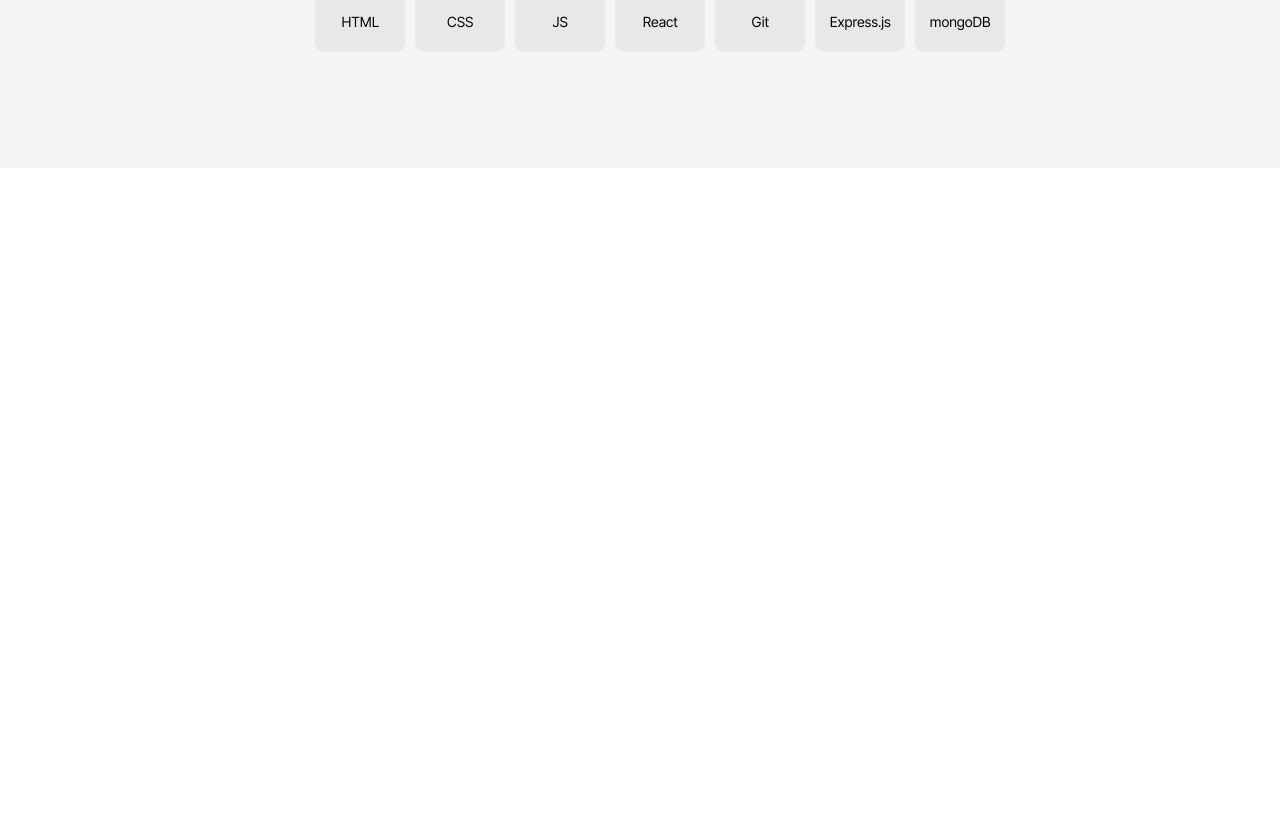
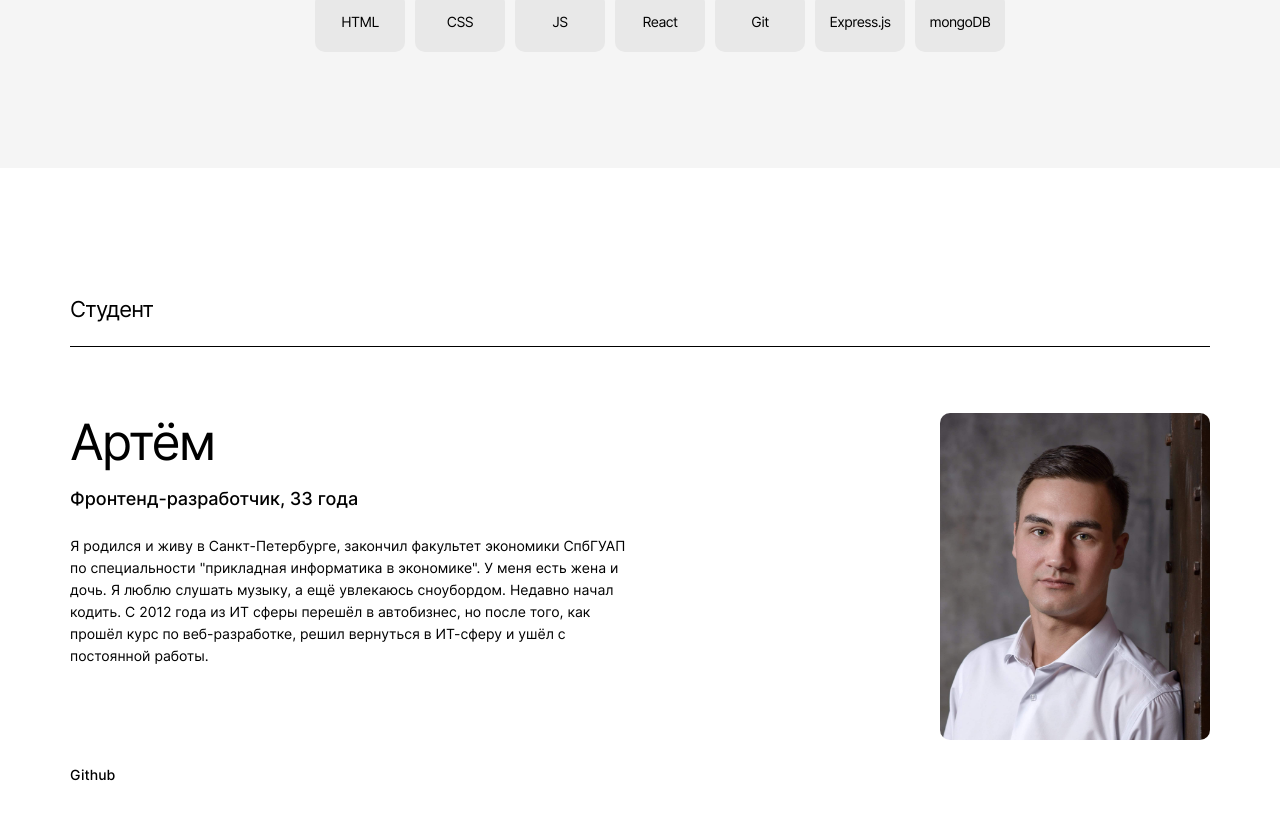
Before and after one commit to ARTALEAL/movies-explorer-frontend, a React (Create React App) app: page / in a window 1280 px wide. Shown: the part 1751-2570 px from the top of the page. Before the commit the page ends 1919 px from the top, so only its background shows below. Built offline with nearby package versions, Linux system fonts and the light colour scheme.

Commit message:
about me

```diff
--- a/src/components/About/About.js
+++ b/src/components/About/About.js
@@ -24,7 +24,7 @@ const About = () => {
       <div>
         <div className="about__time-bar">
           <div className="about__backend">1 Неделя</div>
-          <div className="about__frontend">4 Неделя</div>
+          <div className="about__frontend">4 Недели</div>
         </div>
         <div className="about__time-text">
           <div className="about__backend-text">Back-end</div>
--- a/src/components/App/App.js
+++ b/src/components/App/App.js
@@ -5,7 +5,7 @@ import './App.css';
 import Main from '../Main/Main';
 
 function App() {
-  const [isLoggedIn, setIsLoggedIn] = useState(true);
+  const [isLoggedIn, setIsLoggedIn] = useState(false);
   return (
     <div className="App">
       <Routes>
--- a/src/components/Main/Main.js
+++ b/src/components/Main/Main.js
@@ -1,12 +1,14 @@
 import Promo from '../Promo/Promo';
 import About from '../About/About';
 import Technologies from '../Technologies/Technologies';
+import Student from '../Student/Student';
 const Main = ({ loggedIn }) => {
   return (
     <>
       <Promo loggedIn={loggedIn} />
       <About />
       <Technologies />
+      <Student />
     </>
   );
 };
--- /dev/null
+++ b/src/components/Student/Student.css
@@ -0,0 +1,79 @@
+.student {
+  padding: 110px 70px 100px 70px;
+}
+
+.student__title {
+  font-weight: 400;
+  font-size: 22px;
+  line-height: 27px;
+  letter-spacing: -0.04em;
+  color: #000000;
+  padding-bottom: 23px;
+  border-bottom: 1px solid #000000;
+  text-align: left;
+  margin-bottom: 66px;
+}
+
+.student__content {
+  display: flex;
+  justify-content: space-between;
+}
+
+.student__info {
+  width: 50%;
+}
+
+.student__name {
+  font-weight: 400;
+  font-size: 50px;
+  line-height: 58px;
+  letter-spacing: -0.04em;
+  color: #000000;
+  display: block;
+  text-align: left;
+  margin-bottom: 18px;
+}
+
+.student__job {
+  font-weight: 500;
+  font-size: 18px;
+  line-height: 20px;
+  color: #000000;
+  mix-blend-mode: normal;
+  display: block;
+  text-align: left;
+  margin-bottom: 26px;
+}
+
+.student__about {
+  font-weight: 400;
+  font-size: 14px;
+  line-height: 22px;
+  color: #000000;
+  mix-blend-mode: normal;
+  margin-bottom: 99px;
+  text-align: left;
+  display: block;
+}
+
+.student__link {
+  font-weight: 500;
+  font-size: 14px;
+  line-height: 17px;
+  color: #000000;
+  text-decoration: none;
+  transition: 0.4s ease;
+  text-align: left;
+  display: block;
+}
+
+.student__link:hover {
+  opacity: 0.8;
+}
+
+.student__photo {
+  width: 270px;
+  height: 327px;
+  border-radius: 10px;
+  object-fit: cover;
+}
--- /dev/null
+++ b/src/components/Student/Student.js
@@ -0,0 +1,36 @@
+import React from 'react';
+import './Student.css';
+import photo from '../../images/Me.jpg';
+
+const Student = () => {
+  return (
+    <div className="student">
+      <h2 className="student__title">Студент</h2>
+      <div className="student__content">
+        <div className="student__info">
+          <span className="student__name">Артём</span>
+          <span className="student__job">Фронтенд-разработчик, 33 года</span>
+          <span className="student__about">
+            Я родился и живу в Санкт-Петербурге, закончил факультет экономики
+            СпбГУАП по специальности "прикладная информатика в экономике". У
+            меня есть жена и дочь. Я люблю слушать музыку, а ещё увлекаюсь
+            сноубордом. Недавно начал кодить. С 2012 года из ИТ сферы перешёл в
+            автобизнес, но после того, как прошёл курс по веб-разработке, решил
+            вернуться в ИТ-сферу и ушёл с постоянной работы.
+          </span>
+          <a
+            className="student__link"
+            href="https://github.com/ARTALEAL"
+            target="_blank"
+            rel="noreferrer"
+          >
+            Github
+          </a>
+        </div>
+        <img className="student__photo" src={photo} alt="Моё фото" />
+      </div>
+    </div>
+  );
+};
+
+export default Student;
```
Also changed, not shown: src/images/Me.jpg (added).
